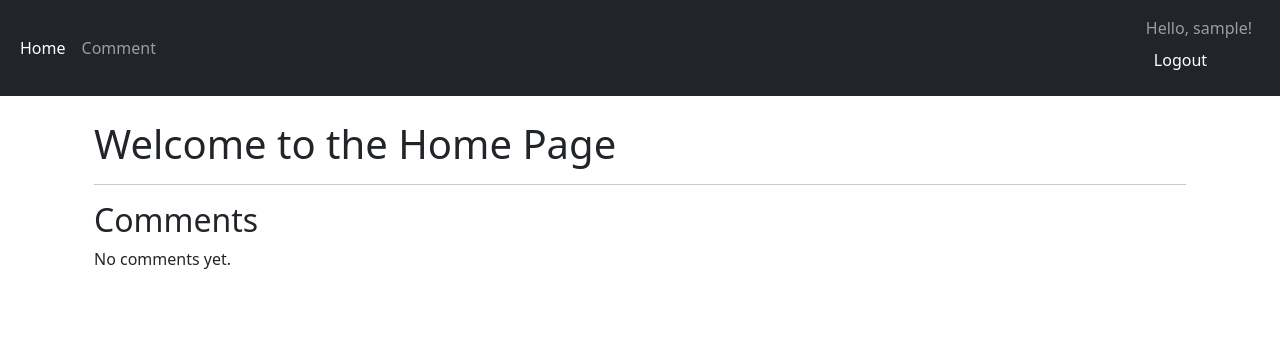
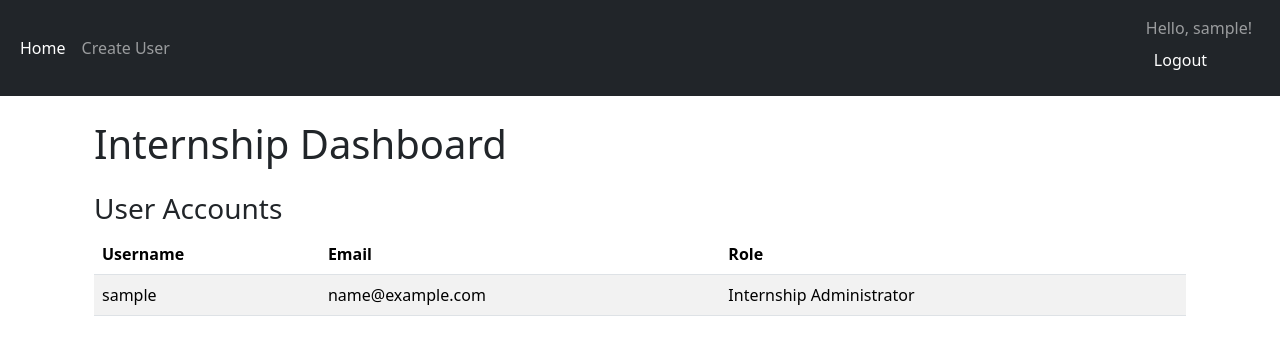
Before and after one commit to Joshkovu/Django-auth, a Django app: page / in a window 1280 px wide. Shown: the top 355 px of the page. Run offline with Django 5.2, Linux system fonts and the light colour scheme; the visitor is signed in with stand-in values (Sample User, id 1); data comes from the database, SQL or seed files in the repository; data that the repository does not hold is empty.

Commit message:
refactor: Update user profile and weekly log features

```diff
--- a/authentication/main/templates/main/base.html
+++ b/authentication/main/templates/main/base.html
@@ -16,11 +16,18 @@
             <div>
                 <ul class="navbar-nav me-auto mb-2 mb-lg-0">
                     <li class="nav-item">
-                        <a class="nav-link active" aria-current="page" href="/home/">Home</a>
+                        <a class="nav-link active" aria-current="page" href="{% url 'home' %}">Home</a>
                     </li>
-                     <li class="nav-item">
-                        <a class="nav-link" href="/create_comment/">Comment</a>
+                    {% if user.is_authenticated and user.profile.role == 'student' %}
+                    <li class="nav-item">
+                        <a class="nav-link" href="{% url 'create_weekly_log' %}">Create Weekly Log</a>
                     </li>
+                    {% endif %}
+                    {% if user.is_authenticated and user.profile.role == 'internship_admin' %}
+                    <li class="nav-item">
+                        <a class="nav-link" href="{% url 'create_user_account' %}">Create User</a>
+                    </li>
+                    {% endif %}
                 </ul>
             </div>
             <div>
@@ -36,7 +43,7 @@
                     </li>
                     {% else %}
                     <li class="nav-item">
-                        <a class="nav-link active" aria-current="page" href="/login">Login</a>
+                        <a class="nav-link active" aria-current="page" href="{% url 'login' %}">Login</a>
                     </li>
                    {% endif %}
                 </ul>
--- a/authentication/main/templates/main/home.html
+++ b/authentication/main/templates/main/home.html
@@ -1,46 +1,133 @@
-{% extends "main/base.html" %} {% block title %}Home{% endblock %}
+{% extends "main/base.html" %} {% block title %}Dashboard{% endblock %}
 {% block content %}
 <div class="container mt-4">
-  <h1>Welcome to the Home Page</h1>
-  <hr />
-  <h2>Comments</h2>
-  {% if comments %}
+  <h1>Internship Dashboard</h1>
+
+  {% if messages %} {% for message in messages %}
+  <div class="alert alert-{{ message.tags|default:'info' }} mt-2">
+    {{ message }}
+  </div>
+  {% endfor %} {% endif %} {% if role == all_roles.student %}
+  <h3 class="mt-4">My Weekly Logs</h3>
+  {% if weekly_logs %}
+  <div class="list-group">
+    {% for log in weekly_logs %}
+    <div class="list-group-item">
+      <h5 class="mb-1">{{ log.title }} (Week of {{ log.week_start }})</h5>
+      <p class="mb-1">{{ log.content }}</p>
+      <small>Status: <strong>{{ log.get_status_display }}</strong></small>
+    </div>
+    {% endfor %}
+  </div>
+  {% else %}
+  <p>No weekly logs submitted yet.</p>
+  {% endif %}
+
+  <h3 class="mt-4">My Marks</h3>
+  {% if marks %}
+  <div class="list-group">
+    {% for mark in marks %}
+    <div class="list-group-item">
+      <h6 class="mb-1">
+        {{ mark.weekly_log.title }} — Score: {{ mark.score }}
+      </h6>
+      <p class="mb-0">{{ mark.feedback|default:"No feedback yet." }}</p>
+      <small>Awarded by: {{ mark.academic_supervisor.username }}</small>
+    </div>
+    {% endfor %}
+  </div>
+  {% else %}
+  <p>No marks awarded yet.</p>
+  {% endif %} {% elif role == all_roles.workplace_supervisor %}
+  <h3 class="mt-4">Pending Weekly Logs</h3>
+  {% if pending_logs %}
+  <div class="list-group">
+    {% for log in pending_logs %}
+    <div class="list-group-item">
+      <h5 class="mb-1">{{ log.student.username }} — {{ log.title }}</h5>
+      <p class="mb-1">Week of {{ log.week_start }}</p>
+      <p class="mb-2">{{ log.content }}</p>
+      <form method="post" action="{% url 'approve_weekly_log' log.id %}">
+        {% csrf_token %}
+        <button type="submit" class="btn btn-success btn-sm">
+          Approve Weekly Log
+        </button>
+      </form>
+    </div>
+    {% endfor %}
+  </div>
+  {% else %}
+  <p>No pending logs to approve.</p>
+  {% endif %}
+
+  <h3 class="mt-4">Logs I Approved</h3>
+  {% if approved_logs %}
   <ul class="list-group">
-    {% for comment in comments %}
-    <div class="card mt-2">
-      <div class="card-header">
-        <strong>@ {{ comment.user.username }}</strong>
-      </div>
-      <div
-        class="card-body d-flex flex-row justify-content-between align-items-center"
-      >
-        <div>
-          <p class="card-text mb-0">{{ comment.content }}</p>
-          <small class="text-muted"
-            >{{ comment.created_at|date:"F j, Y, g:i a" }}</small
-          >
-        </div>
-        <div>
-          {% if user.is_authenticated and user == comment.user %}
-          <form method="post">
-            {% csrf_token %}
-            <button
-              type="submit"
-              class="btn btn-danger btn-sm"
-              name="comment_id"
-              value="{{ comment.id }}"
-            >
-              Delete
-            </button>
-          </form>
-          {% endif %}
-        </div>
-      </div>
-    </div>
+    {% for log in approved_logs %}
+    <li class="list-group-item">
+      {{ log.student.username }} — {{ log.title }} ({{ log.week_start }})
+    </li>
     {% endfor %}
   </ul>
   {% else %}
-  <p>No comments yet.</p>
+  <p>You have not approved any logs yet.</p>
+  {% endif %} {% elif role == all_roles.academic_supervisor %}
+  <h3 class="mt-4">Approved Logs (Ready for Marking)</h3>
+  {% if approved_logs %}
+  <div class="list-group">
+    {% for log in approved_logs %}
+    <div
+      class="list-group-item d-flex justify-content-between align-items-center"
+    >
+      <div>
+        <h6 class="mb-1">{{ log.student.username }} — {{ log.title }}</h6>
+        <small>Week of {{ log.week_start }}</small>
+      </div>
+      <a href="{% url 'award_mark' log.id %}" class="btn btn-primary btn-sm"
+        >Award / Update Mark</a
+      >
+    </div>
+    {% endfor %}
+  </div>
+  {% else %}
+  <p>No approved logs available for marking.</p>
   {% endif %}
+
+  <h3 class="mt-4">Marks I Awarded</h3>
+  {% if awarded_marks %}
+  <ul class="list-group">
+    {% for mark in awarded_marks %}
+    <li class="list-group-item">
+      {{ mark.student.username }} — {{ mark.weekly_log.title }} — Score: {{
+      mark.score }}
+    </li>
+    {% endfor %}
+  </ul>
+  {% else %}
+  <p>You have not awarded marks yet.</p>
+  {% endif %} {% elif role == all_roles.internship_admin %}
+  <h3 class="mt-4">User Accounts</h3>
+  {% if users %}
+  <table class="table table-striped">
+    <thead>
+      <tr>
+        <th>Username</th>
+        <th>Email</th>
+        <th>Role</th>
+      </tr>
+    </thead>
+    <tbody>
+      {% for profile in users %}
+      <tr>
+        <td>{{ profile.user.username }}</td>
+        <td>{{ profile.user.email }}</td>
+        <td>{{ profile.get_role_display }}</td>
+      </tr>
+      {% endfor %}
+    </tbody>
+  </table>
+  {% else %}
+  <p>No users found.</p>
+  {% endif %} {% endif %}
 </div>
 {% endblock %}
--- a/authentication/main/urls.py
+++ b/authentication/main/urls.py
@@ -5,6 +5,9 @@ urlpatterns = [
     path("", views.home, name="home"),
     path("home/", views.home, name="home"),
     path("signup/", views.signup, name="signup"),
-    path("create_comment/", views.create_comment, name="create_comment"),
+    path("create_weekly_log/", views.create_weekly_log, name="create_weekly_log"),
+    path("approve_weekly_log/<int:log_id>/", views.approve_weekly_log, name="approve_weekly_log"),
+    path("award_mark/<int:log_id>/", views.award_mark, name="award_mark"),
+    path("create_user_account/", views.create_user_account, name="create_user_account"),
 
 ]
--- a/authentication/main/views.py
+++ b/authentication/main/views.py
@@ -1,36 +1,129 @@
-from django.shortcuts import redirect, render
-from .forms import CommentForm, SignUpForm
+from functools import wraps
+
+from django.contrib import messages
 from django.contrib.auth.decorators import login_required
-from django.contrib.auth import login , logout, authenticate
-from .models import Comment
+from django.contrib.auth import login
+from django.shortcuts import get_object_or_404, redirect, render
+from django.utils import timezone
+
+from .forms import MarkForm, SignUpForm, UserWithRoleCreationForm, WeeklyLogForm
+from .models import Mark, UserProfile, WeeklyLog
+
+
+def get_user_role(user):
+    profile, _ = UserProfile.objects.get_or_create(user=user)
+    return profile.role
+
+
+def role_required(*allowed_roles):
+    def decorator(view_func):
+        @wraps(view_func)
+        @login_required(login_url="/login")
+        def wrapper(request, *args, **kwargs):
+            if get_user_role(request.user) not in allowed_roles:
+                messages.error(request, "You do not have permission to access this page.")
+                return redirect("home")
+            return view_func(request, *args, **kwargs)
+
+        return wrapper
+
+    return decorator
+
+
 # Create your views here.
 @login_required(login_url="/login")
 def home(request):
+    role = get_user_role(request.user)
+    context = {
+        "role": role,
+        "all_roles": {
+            "internship_admin": UserProfile.INTERNSHIP_ADMIN,
+            "academic_supervisor": UserProfile.ACADEMIC_SUPERVISOR,
+            "workplace_supervisor": UserProfile.WORKPLACE_SUPERVISOR,
+            "student": UserProfile.STUDENT,
+        },
+    }
+
+    if role == UserProfile.STUDENT:
+        context["weekly_logs"] = WeeklyLog.objects.filter(student=request.user).select_related("mark")
+        context["marks"] = Mark.objects.filter(student=request.user).select_related("academic_supervisor", "weekly_log")
+    elif role == UserProfile.WORKPLACE_SUPERVISOR:
+        context["pending_logs"] = WeeklyLog.objects.filter(status=WeeklyLog.STATUS_PENDING).select_related("student")
+        context["approved_logs"] = WeeklyLog.objects.filter(
+            workplace_supervisor=request.user, status=WeeklyLog.STATUS_APPROVED
+        ).select_related("student")
+    elif role == UserProfile.ACADEMIC_SUPERVISOR:
+        context["approved_logs"] = WeeklyLog.objects.filter(status=WeeklyLog.STATUS_APPROVED).select_related("student")
+        context["awarded_marks"] = Mark.objects.filter(academic_supervisor=request.user).select_related(
+            "student", "weekly_log"
+        )
+    elif role == UserProfile.INTERNSHIP_ADMIN:
+        context["users"] = UserProfile.objects.select_related("user").order_by("user__username")
+
+    return render(request, "main/home.html", context)
+
+
+@role_required(UserProfile.STUDENT)
+def create_weekly_log(request):
     if request.method == "POST":
-        comment_id = request.POST.get("comment_id")
-        comment = Comment.objects.filter(id=comment_id, user=request.user).first()
-        if comment and comment.user == request.user:
-            comment.delete()
-        try:
-            comment = Comment.objects.get(id=comment_id, user=request.user)
-            comment.delete()
-            return redirect("/home/")
-        except Comment.DoesNotExist:
-            return redirect("/home/")
-    return render(request, "main/home.html",{"comments": Comment.objects.all().order_by("-created_at")})
-
-@login_required(login_url="/login")
-def create_comment(request):
-    if request.method == "POST":
-        form = CommentForm(request.POST)
+        form = WeeklyLogForm(request.POST)
         if form.is_valid():
-            comment =form.save(commit=False)
-            comment.user = request.user
-            comment.save()
+            weekly_log = form.save(commit=False)
+            weekly_log.student = request.user
+            weekly_log.save()
+            messages.success(request, "Weekly log created successfully.")
             return redirect("/home/")
     else:
-        form = CommentForm()
-    return render(request, "main/create_comment.html", {"form": form})
+        form = WeeklyLogForm()
+    return render(request, "main/create_weekly_log.html", {"form": form})
+
+
+@role_required(UserProfile.WORKPLACE_SUPERVISOR)
+def approve_weekly_log(request, log_id):
+    if request.method != "POST":
+        return redirect("home")
+
+    weekly_log = get_object_or_404(WeeklyLog, id=log_id)
+    weekly_log.status = WeeklyLog.STATUS_APPROVED
+    weekly_log.workplace_supervisor = request.user
+    weekly_log.approved_at = timezone.now()
+    weekly_log.save(update_fields=["status", "workplace_supervisor", "approved_at", "updated_at"])
+    messages.success(request, "Weekly log approved.")
+    return redirect("home")
+
+
+@role_required(UserProfile.ACADEMIC_SUPERVISOR)
+def award_mark(request, log_id):
+    weekly_log = get_object_or_404(WeeklyLog, id=log_id, status=WeeklyLog.STATUS_APPROVED)
+    existing_mark = Mark.objects.filter(weekly_log=weekly_log).first()
+
+    if request.method == "POST":
+        form = MarkForm(request.POST, instance=existing_mark)
+        if form.is_valid():
+            mark = form.save(commit=False)
+            mark.weekly_log = weekly_log
+            mark.student = weekly_log.student
+            mark.academic_supervisor = request.user
+            mark.save()
+            messages.success(request, "Mark saved successfully.")
+            return redirect("home")
+    else:
+        form = MarkForm(instance=existing_mark)
+
+    return render(request, "main/award_mark.html", {"form": form, "weekly_log": weekly_log})
+
+
+@role_required(UserProfile.INTERNSHIP_ADMIN)
+def create_user_account(request):
+    if request.method == "POST":
+        form = UserWithRoleCreationForm(request.POST)
+        if form.is_valid():
+            form.save()
+            messages.success(request, "User account created successfully.")
+            return redirect("home")
+    else:
+        form = UserWithRoleCreationForm()
+    return render(request, "main/create_user_account.html", {"form": form})
 
 
 def signup(request):
```
Also changed, not shown: authentication/main/signals.py (added, +21 -0 lines), authentication/main/templates/main/award_mark.html (added, +16 -0 lines), authentication/main/templates/main/create_user_account.html (added, +9 -0 lines), authentication/main/templates/main/create_weekly_log.html (added, +9 -0 lines), authentication/main/migrations/0002_userprofile_weeklylog_mark_and_more.py (added).
